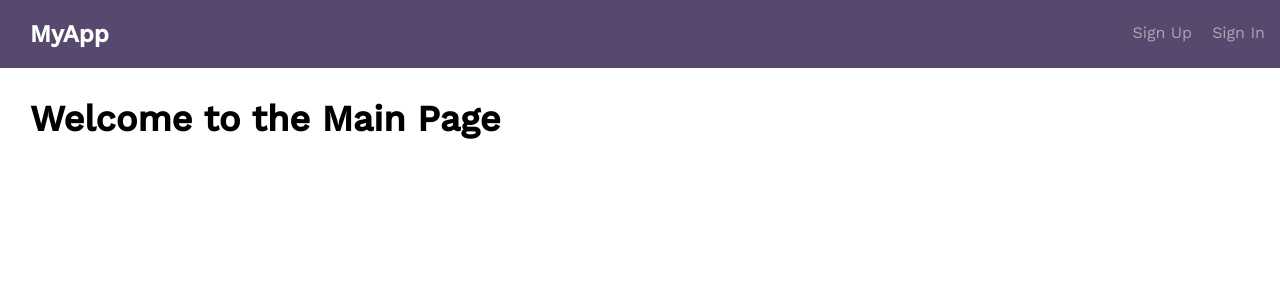
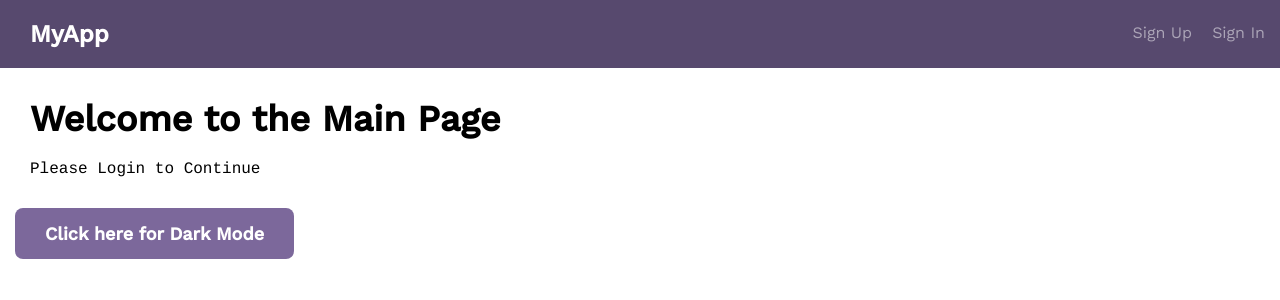
Before and after one commit to LauraAbCoronel/react-context, a React (Create React App) app: page / in a window 1280 px wide. Shown: the top 300 px of the page. Built offline with nearby package versions, Linux system fonts and the light colour scheme.

Commit message:
Add some context and darkmode button

```diff
--- a/src/App.js
+++ b/src/App.js
@@ -1,32 +1,36 @@
-import React, {useState} from "react";
+import React, { useState } from "react";
 import { Route, Routes } from "react-router-dom";
 
 // App Components
 import Header from "./components/Header";
-import Public from "./components/Public";
+import Home from "./components/Home";
 import UserSignIn from "./components/UserSignIn";
 import UserSignUp from "./components/UserSignUp";
 import UserSignOut from "./components/UserSignOut";
 import NotFound from "./components/NotFound";
+import userContext from "./context/userContext";
 
 function App() {
   const [user, setUser] = useState(null);
+
 
   const changeUser = (user) => {
     setUser(user);
   }
 
   return (
+    <userContext.Provider value={{user}}>
       <div>
-      <Header user={user} />
+        <Header />
         <Routes>
-        <Route path="/" element={<Public />} />
+          <Route path="/" element={<Home user={user} />} />
           <Route path="/signin" element={<UserSignIn changeUser={changeUser} />} />
           <Route path="/signup" element={<UserSignUp changeUser={changeUser} />} />
           <Route path="signout" element={<UserSignOut signOutUser={() => changeUser(null)} />} />
           <Route path="*" element={<NotFound />} />
         </Routes>
       </div>
+    </userContext.Provider>
   );
 }
 
--- a/src/components/Header.js
+++ b/src/components/Header.js
@@ -3,14 +3,14 @@ import { Link } from 'react-router-dom';
 
 import Nav from './Nav';
 
-export default function Header(props) {
+export default function Header() {
   return (
     <div className="header">
       <div className="bounds">
         <Link to="/">
           <h1 className="header--logo">MyApp</h1>
         </Link>
-        <Nav user={props.user} />
+        <Nav />
       </div>
     </div>
   );
--- /dev/null
+++ b/src/components/Home.js
@@ -0,0 +1,21 @@
+export default function Courses({user}) {
+  return (
+    <div className="bounds">
+      {
+        user ?
+          <div className="grid-100">
+            <h1>Welcome back!</h1>
+            <p>Let's get started!</p>
+
+          </div>
+          :
+          <div className="grid-100">
+            <h1>Welcome to the Main Page</h1>
+            <p>Please Login to Continue</p>
+
+          </div>
+      }
+      <button className="button">Click here for Dark Mode</button>
+    </div>
+  );
+};
--- a/src/components/Nav.js
+++ b/src/components/Nav.js
@@ -1,7 +1,9 @@
-import React from "react";
+import React, { useContext } from "react";
 import { Link } from "react-router-dom";
+import userContext from "../context/userContext";
 
-export default function Nav({ user }) {
+export default function Nav() {
+  const {user} = useContext(userContext);
   return (
     <nav>
       {
--- a/src/components/Public.js
+++ /dev/null
@@ -1,9 +0,0 @@
-export default function Courses() {
-  return (
-    <div className="bounds">
-      <div className="grid-100">
-        <h1>Welcome to the Main Page</h1>
-      </div>
-    </div>
-  );
-};
--- /dev/null
+++ b/src/context/userContext.js
@@ -0,0 +1,7 @@
+import React from "react";
+
+const userContext = React.createContext({
+  user: null
+});
+
+export default userContext;
```
Lines whose indentation alone changed are shown as unchanged.
